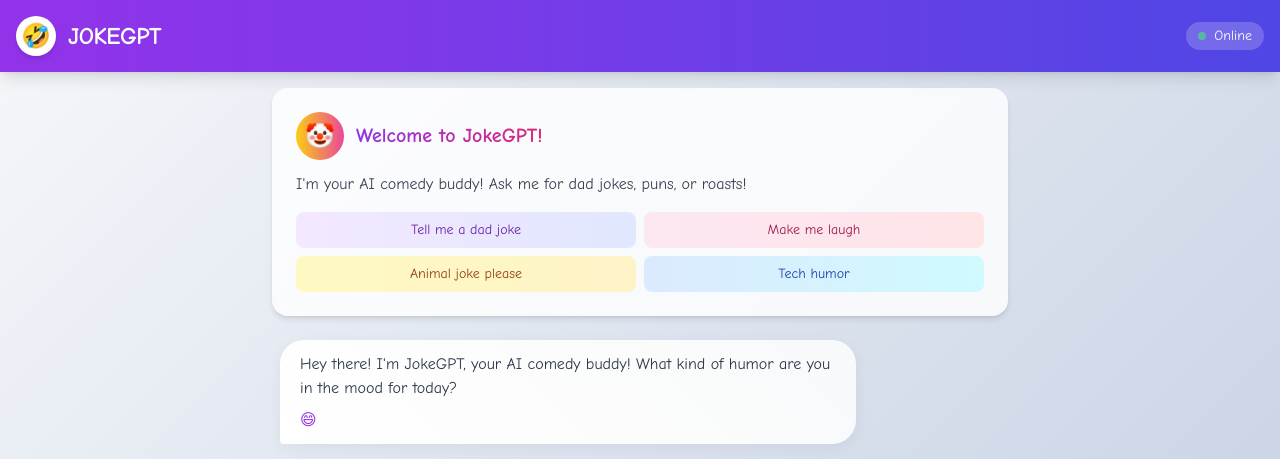
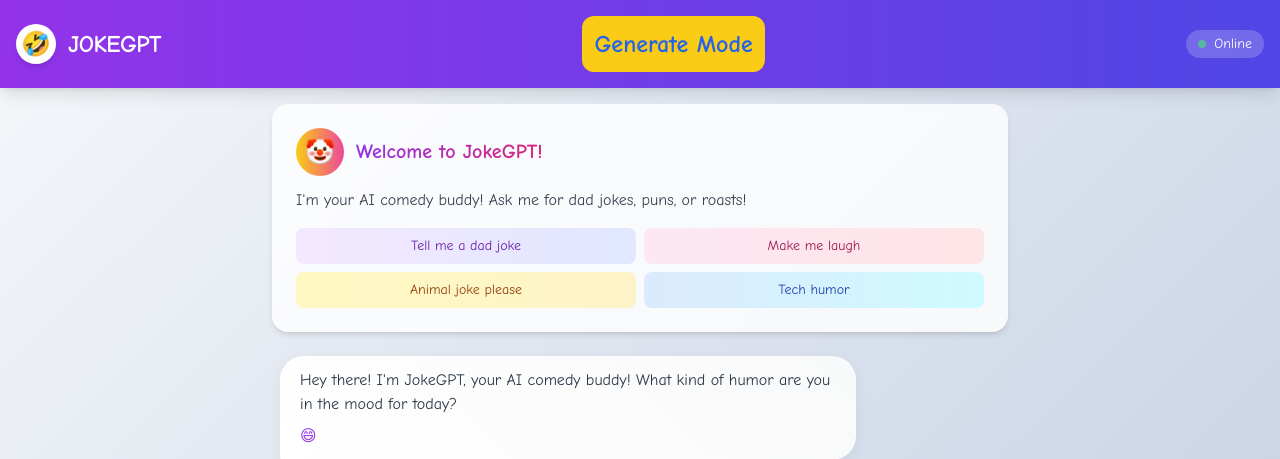
Before and after one commit to Mayank1627/JokeBot, a Flask app: page / in a window 1280 px wide. Shown: the top 459 px of the page. Run offline with Flask 3, Linux system fonts and the light colour scheme; some libraries are stand-ins or nearby versions.

Commit message:
added generare button

```diff
--- a/templates/index.html
+++ b/templates/index.html
@@ -106,6 +106,11 @@
                 </div>
                 <h1 class="text-2xl font-extrabold tracking-tight text-white">JOKEGPT</h1>
             </div>
+            <a href="https://jokes-olive.vercel.app/">
+                <div class="bg-yellow-400 p-3 rounded-xl text-2xl text-blue-600 font-bold">
+                    Generate Mode
+                </div>
+            </a>
             <div class="flex items-center space-x-2 bg-white bg-opacity-20 px-3 py-1 rounded-full backdrop-blur-sm">
                 <div class="w-2 h-2 bg-green-400 rounded-full animate-pulse"></div>
                 <span class="text-sm font-medium">Online</span>
```
